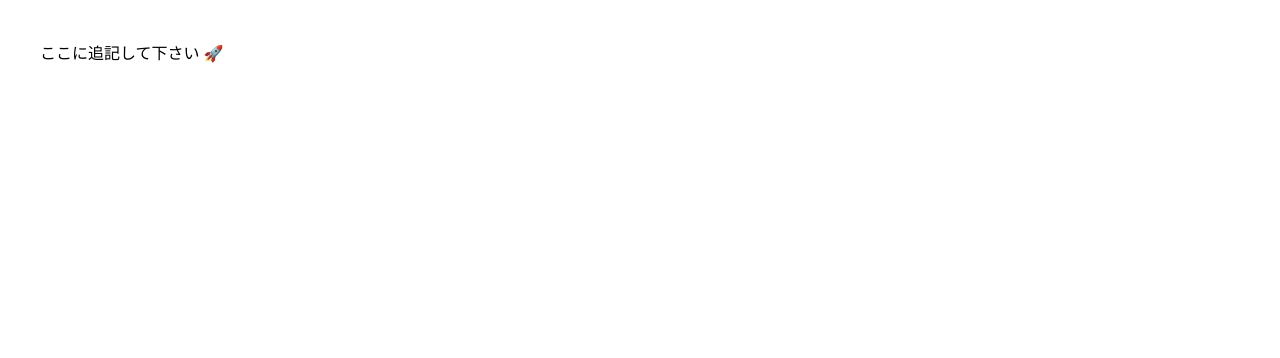
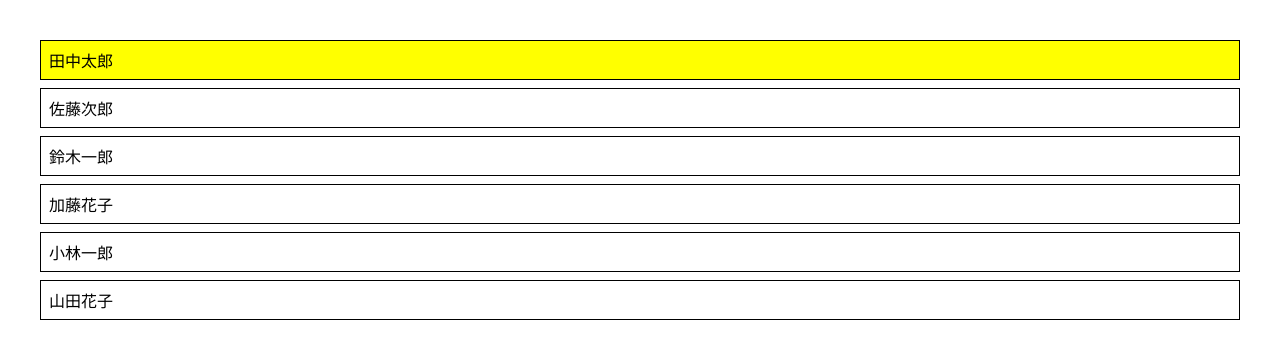
Before and after one commit to Akihide-Tsue/apra_coding_front, a Next.js app: page / in a window 1280 px wide. Shown: the top 358 px of the page. Built offline with nearby package versions, Linux system fonts and the light colour scheme.

Commit message:
実装完了

```diff
--- a/src/feature/user/user.hooks.ts
+++ b/src/feature/user/user.hooks.ts
@@ -6,6 +6,7 @@ export const useUserList = () => {
   const { data, isLoading } = useQueryWrapper<User[], Error>({
     queryKey: ["userListKey"],
     queryFn: () => getUsersList(),
+    refetchInterval: 10000, // 10秒ごとに再フェッチ
   })
 
   return {
@@ -15,13 +16,14 @@ export const useUserList = () => {
 }
 
 export const useProfile = () => {
-  const { data, isLoading } = useQueryWrapper<User[], Error>({
+  const { data, isLoading } = useQueryWrapper<User, Error>({
     queryKey: ["profileKey"],
     queryFn: () => getProfile(),
+    refetchInterval: 10000, // 10秒ごとに再フェッチ
   })
 
   return {
     isLoading,
-    profile: data ? data : [],
+    profile: data,
   }
 }
--- a/src/pages/index.tsx
+++ b/src/pages/index.tsx
@@ -7,9 +7,48 @@ export default function Home() {
   console.log("userList", userList)
   console.log("profile", profile)
 
+  const isProfileInUserList = userList.some((user) => user.id === profile?.id)
+
+  const filteredUserList =
+    profile && "id" in profile
+      ? userList.filter((user) => user.id !== profile.id)
+      : userList
+
+  const users =
+    profile && isProfileInUserList
+      ? [profile, ...filteredUserList].slice(0, 6)
+      : filteredUserList
+
   return (
-    <div style={{ minHeight: "100vh", padding: "40px" }}>
-      <div>ここに追記して下さい 🚀</div>
+    <div style={{ padding: "40px" }}>
+      <div
+        style={{
+          display: "flex",
+          flexDirection: "column",
+          gap: "8px",
+        }}
+      >
+        {users.map((user) => {
+          const isProfileId = user.id === profile?.id
+
+          return (
+            <a
+              href={`users/${profile?.id}`}
+              key={user.id}
+              style={{
+                height: "40px",
+                border: "1px solid black",
+                backgroundColor: isProfileId ? "yellow" : undefined,
+                display: "flex",
+                alignItems: "center",
+                padding: "0 8px",
+              }}
+            >
+              {user.displayName}
+            </a>
+          )
+        })}
+      </div>
     </div>
   )
 }
--- a/src/styles/globals.css
+++ b/src/styles/globals.css
@@ -10,9 +10,6 @@ html,
 body {
   max-width: 100vw;
   overflow-x: hidden;
-}
-
-body {
   color: #000;
 }
 
```
